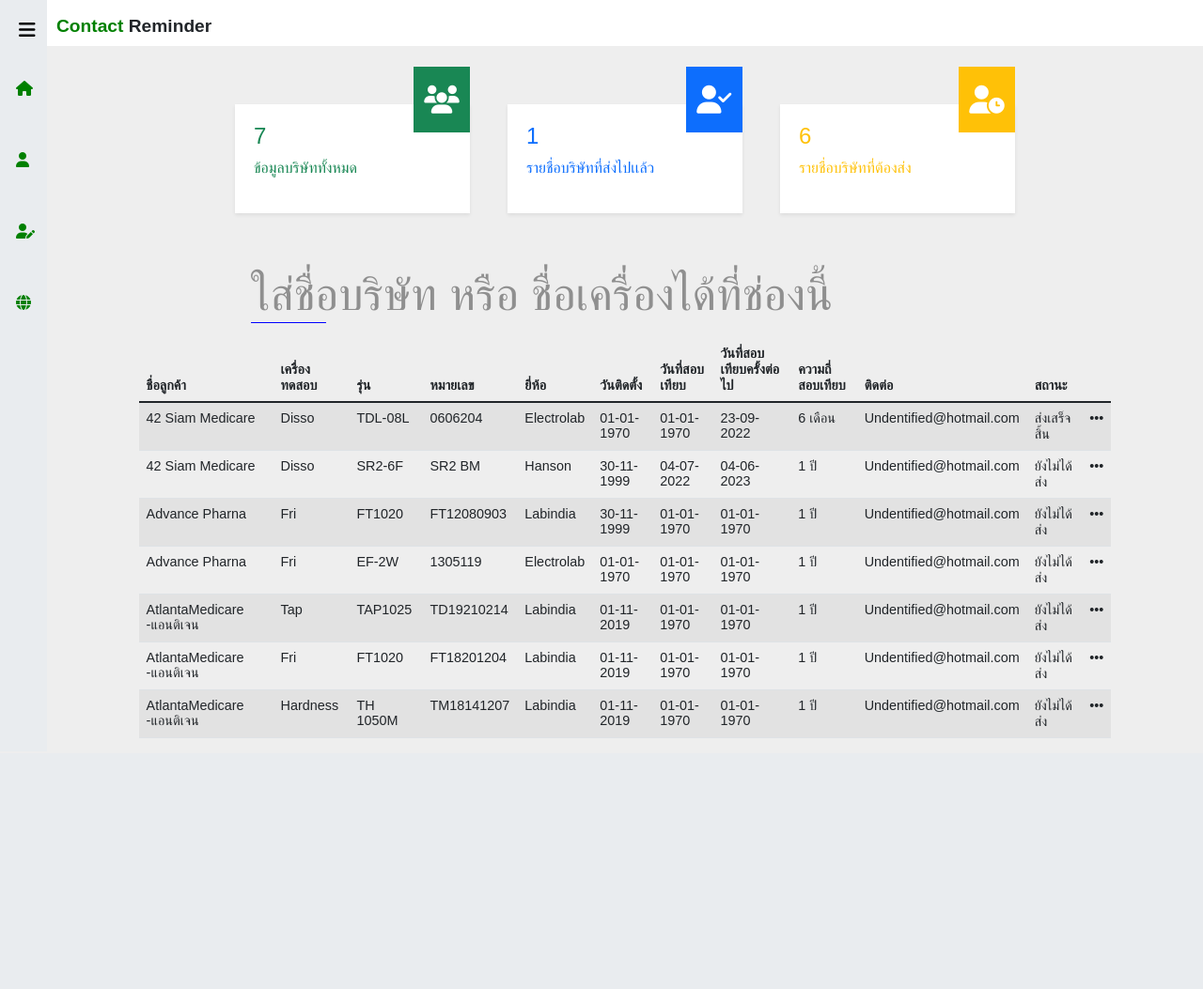
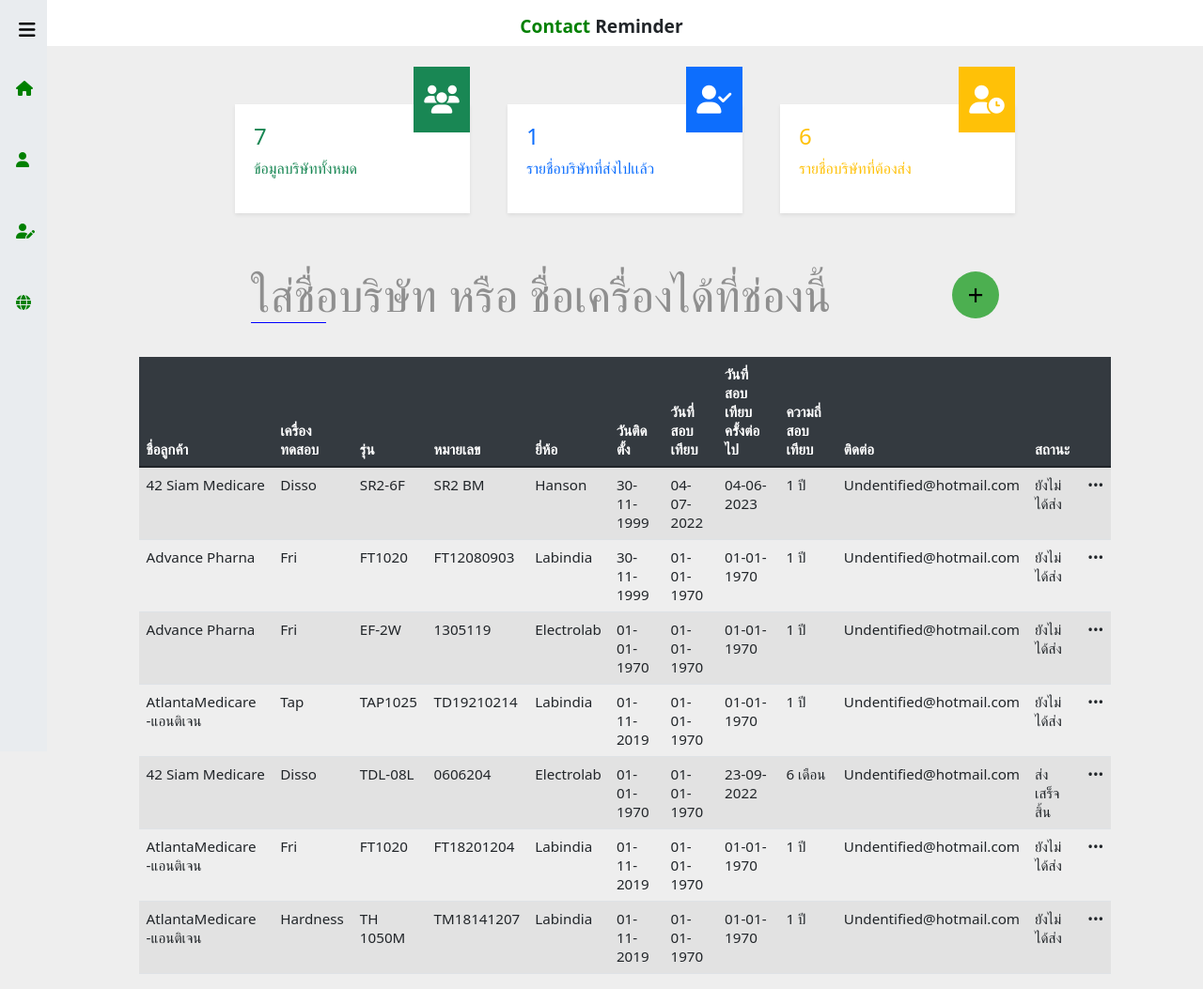
Before and after one commit to malilaza292/Web_table, a PHP site: page / in a window 1280 px wide. Shown: the whole page at 94% size. Before the commit the page ends 785 px from the top, so only its background shows below. Run offline with PHP 8.4, Linux system fonts and the light colour scheme; data comes from the database, SQL or seed files in the repository; some libraries are stand-ins or nearby versions.

Commit message:
V2.2 CSS Edition

```diff
--- a/css/headers.css
+++ b/css/headers.css
@@ -13,6 +13,34 @@
   --green: green;
   --black: #000000;
 }
+/* plus botton */
+.plus-button {
+	width: 50px;
+	height: 50px;
+	border-radius: 25px;
+	background-color: #4CAF50;
+	color: white;
+	font-size: 30px;
+	text-align: center;
+	line-height: 50px;
+	border: none;
+  display: inline-block;
+  }
+
+  button:before {
+	content: "+";
+  }
+  .plus-button:hover:before,
+.plus-button:hover:after {
+  background: #fff;
+  transition: 0.2s;
+}
+
+.plus-button:hover {
+  background-color: #095776;
+  transition: 0.2s;
+}
+/* plus botton */
 .table>tbody {
 vertical-align: inherit;
 }
@@ -20,7 +48,6 @@
   margin: 0;
   padding: 0;
   box-sizing: border-box;
-    font-family: 'Poppins', sans-serif;
 }
 
 body {
@@ -50,7 +77,7 @@ body {
 
 .sidebar .logo-content #btn {
  position: absolute;
-   left: 85%;
+ left: 87%;
  top: 22px;
  height: 50px;
  color: var(--black);
@@ -60,6 +87,10 @@ body {
 
 .sidebar.active #btn {
   left: 40%;
+}
+thead {
+  background-color: #343a40;
+  color:white;
 }
 
 .sidebar .logo-content .logo {
@@ -169,7 +200,6 @@ header {
 .header .header-text {
 font-size: larger;
 font-weight: bold;
-  display: flex;
 align-items: center;
 padding: 15px 60px;
 }
@@ -288,6 +318,7 @@ border-radius: 50%;
     color: #212529;
     vertical-align: top;
     border-color: #dee2e6;
+    margin-top: 20px;
 }
 table{
   text-overflow:ellipsis;
--- a/index.php
+++ b/index.php
@@ -1,10 +1,16 @@
 <link rel="stylesheet" href="css/index.css" />
 <link href="https://cdn.jsdelivr.net/npm/bootstrap@5.0.2/dist/css/bootstrap.min.css" rel="stylesheet"
   integrity="sha384-EVSTQN3/azprG1Anm3QDgpJLIm9Nao0Yz1ztcQTwFspd3yD65VohhpuuCOmLASjC" crossorigin="anonymous">
+  <meta charset="utf-8">
+    <meta name="viewport" content="width=device-width, initial-scale=1, shrink-to-fit=no">
 
+	<link href='https://fonts.googleapis.com/css?family=Roboto:400,100,300,700' rel='stylesheet' type='text/css'>
+
+	<link rel="stylesheet" href="https://stackpath.bootstrapcdn.com/font-awesome/4.7.0/css/font-awesome.min.css">
 <?php
   require("header.php");
 ?>
+
 <div class="home-content">
      <div class="container-fluid">
     <div class="row">
@@ -53,14 +59,16 @@
     <div class="row">
     <div class="col-md-8">
              <form>
-		<input type="text" name="name" class="question" id="search" class="form-control"required autocomplete="off" />
+             <div type="button" class="plus-button pull-right"><a style ="text-decoration:none" href="Register.php">+</a></div>
+		<input type="text" name="name" class="question" id="search" class="form-control" required autocomplete="off" />
 		<label for="search"><span>ใส่ชื่อบริษัท หรือ ชื่อเครื่องได้ที่ช่องนี้</span></label>
-	  </form></p>
+	  </form>
+  </p>
     <div class="search">
     </div>
            <div class="table-data">
-      <table class="table table-striped table-hover" style='font-size:90%'>
-        <thead>
+      <table class="table table-striped table-hover" style='font-size:95%'>
+      <thead class="thead-dark">
           <tr>
             <th>ชื่อลูกค้า</th>
             <th>เครื่องทดสอบ</th>
@@ -73,12 +81,13 @@
             <th>ความถี่สอบเทียบ</th>
             <th>ติดต่อ</th>
             <th>สถานะ</th>
+            <th>&nbsp;</th>
           </tr>
         </thead>
         <tbody>
           <?php
-
-            $sql = "SELECT * FROM bbcal ";
+            $current_date = date('Y-m-d');
+            $sql = "SELECT * FROM bbcal ORDER BY DAY(Nextcal) DESC ";
             if (isset($_POST['data'])) {
               $filter = $_POST['data'];
               $sql .= " WHERE CustomerName LIKE '%$filter%' OR TestMachine LIKE '%$filter%' OR
@@ -147,9 +156,6 @@
 ?>
         </tbody>
       </table>
-    </div>
-    </div>
-  </div>
 </div>
 
 <script>
@@ -159,32 +165,6 @@ var closeBtn2 = document.querySelector('.fa-bars');
 var sideBar = document.querySelector('.sidebar');
 var currentTheme = document.querySelector('.current div');
 var otherThemes = document.querySelectorAll('.theme div');
-
-//THEMES
-otherThemes.forEach(otherTheme => {
-  otherTheme.addEventListener('click', function() {
-    let x = otherTheme.className;
-      $(':root').css({
-        '--green': x,
-      });
-    switch (x) {
-      case 'green':
-        currentTheme.className = 'green';
-        break;
-      case 'red':
-        currentTheme.className = 'red';
-        break;
-      case 'blue':
-        currentTheme.className = 'blue';
-        break;
-        case 'violet':
-          currentTheme.className = 'violet';
-          break;
-      default:
-        break;
-    }
-});
-});
 
 //TOGGLE CLOSE BUTTON
 btns.forEach(btn => {
@@ -206,4 +186,12 @@ $("#search").on("keyup", function() {
   });
   });
 
+  $(document).ready(function(){
+    $("#plus-button").mouseenter(function(){
+        $(this).addClass("expanded");
+    });
+    $("#plus-button").mouseleave(function(){
+        $(this).removeClass("expanded");
+    });
+});
 </script>
```
Lines whose indentation alone changed are shown as unchanged.
